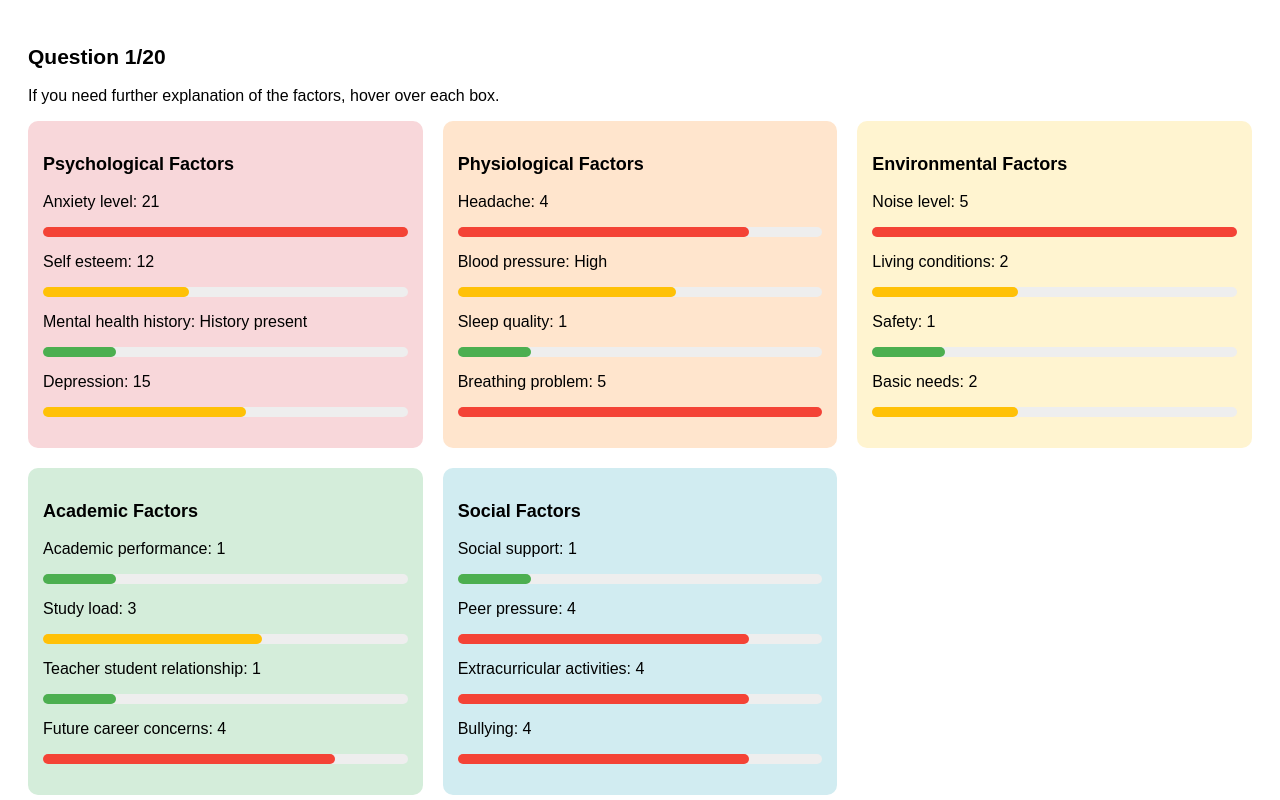
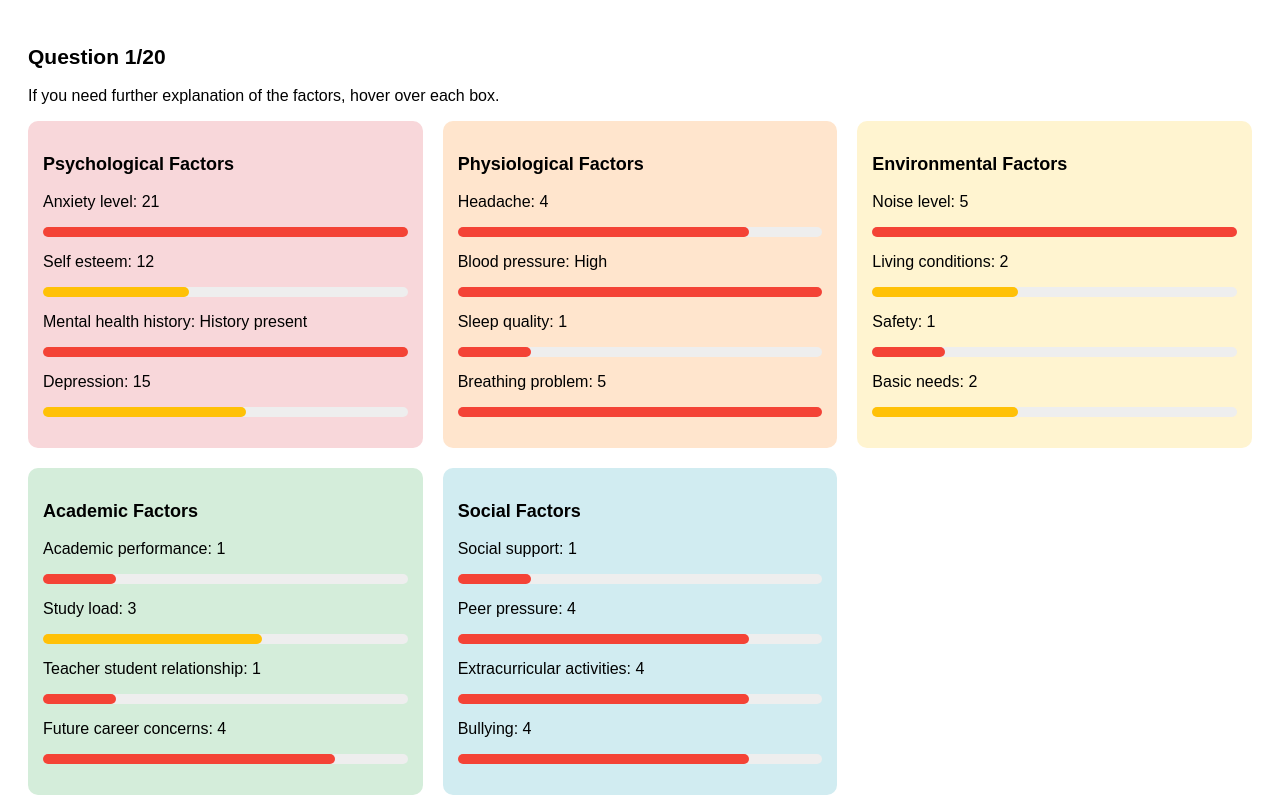
Before and after one commit to zinnia11/HAI_assignment3_task_form, a plain HTML site: page index.html in a window 1280 px wide. Both pictures are taken after a click on the button "Start". Shown: the top 800 px of the page. Drawn offline with Linux system fonts and the light colour scheme.

Commit message:
fixed color again

```diff
--- a/index.html
+++ b/index.html
@@ -89,7 +89,7 @@
             max-width: 1200px;
             margin: 100px auto;
             padding: 20px 20px;
-            background-color: #fffcf5;
+            background-color: #eee;
         }
         #intro p{
             font-size: medium;
@@ -244,12 +244,17 @@
                     category == "depression" ? 27 :
                     category == "mental_health_history" ? 1 :
                     category == "blood_pressure" ? 3 :
-                    5;
+                    5 ;
             const percentage = (parseFloat(value) / max) * 100;
 
-            let color = postive_valence.includes(category) ? "#F44336" : "#4CAF50" ; // low = red if positive valence, else green
-            if (percentage >= 33 && percentage < 67) color = "#FFC107"; // medium = yellow
-            else if (percentage >= 67 && !(postive_valence.includes(category))) color = "#F44336"; // high = red if not positive valence
+            let color;
+            if (percentage < 33) {
+                color = postive_valence.includes(category) ? "#F44336" : "#4CAF50" ;   // low = bad if positive valence
+            } else if (percentage < 67) {
+                color = "#FFC107";                            // medium = yellow
+            } else {
+                color = postive_valence.includes(category) ? "#4CAF50" : "#F44336";   // high = good if positive valence
+            }
 
             return `
                 <div class="number-line">
@@ -269,41 +274,41 @@
                 <h3>Psychological Factors</h3>
                 <p>Anxiety level: ${student.anxiety_level} ${numberLine(student.anxiety_level, "anxiety_level")}</p>
                 <p>Self esteem: ${student.self_esteem} ${numberLine(student.self_esteem, "self_esteem")}</p>
-                <p>Mental health history: ${student.mental_health_history == "1" ? "History present" : "No history"} ${numberLine(student.mental_health_history, NaN)}</p>
+                <p>Mental health history: ${student.mental_health_history == "1" ? "History present" : "No history"} ${numberLine(student.mental_health_history, "mental_health_history")}</p>
                 <p>Depression: ${student.depression} ${numberLine(student.depression, "depression")}</p>`;
 
             document.getElementById('phys').innerHTML = `
                 <h3>Physiological Factors</h3>
-                <p>Headache: ${student.headache} ${numberLine(student.headache, NaN)}</p>
+                <p>Headache: ${student.headache} ${numberLine(student.headache, "headache")}</p>
                 <p>Blood pressure: ${
                     student.blood_pressure == "1" ? "Low" :
                     student.blood_pressure == "2" ? "Average" :
                     student.blood_pressure == "3" ? "High" :
-                    "Unknown"} ${numberLine(student.blood_pressure, NaN)}
+                    "Unknown"} ${numberLine(student.blood_pressure, "blood_pressure")}
                 </p>
-                <p>Sleep quality: ${student.sleep_quality} ${numberLine(student.sleep_quality, NaN)}</p>
-                <p>Breathing problem: ${student.breathing_problem} ${numberLine(student.breathing_problem, NaN)}</p>`;
+                <p>Sleep quality: ${student.sleep_quality} ${numberLine(student.sleep_quality, "sleep_quality")}</p>
+                <p>Breathing problem: ${student.breathing_problem} ${numberLine(student.breathing_problem, "breathing_problem")}</p>`;
 
             document.getElementById('env').innerHTML = `
                 <h3>Environmental Factors</h3>
-                <p>Noise level: ${student.noise_level} ${numberLine(student.noise_level, NaN)}</p>
-                <p>Living conditions: ${student.living_conditions} ${numberLine(student.living_conditions, NaN)}</p>
-                <p>Safety: ${student.safety} ${numberLine(student.safety, NaN)}</p>
-                <p>Basic needs: ${student.basic_needs} ${numberLine(student.basic_needs, NaN)}</p>`;
+                <p>Noise level: ${student.noise_level} ${numberLine(student.noise_level, "noise_level")}</p>
+                <p>Living conditions: ${student.living_conditions} ${numberLine(student.living_conditions, "living_conditions")}</p>
+                <p>Safety: ${student.safety} ${numberLine(student.safety, "safety")}</p>
+                <p>Basic needs: ${student.basic_needs} ${numberLine(student.basic_needs, "basic_needs")}</p>`;
 
             document.getElementById('acad').innerHTML = `
                 <h3>Academic Factors</h3>
-                <p>Academic performance: ${student.academic_performance} ${numberLine(student.academic_performance, NaN)}</p>
-                <p>Study load: ${student.study_load} ${numberLine(student.study_load, NaN)}</p>
-                <p>Teacher student relationship: ${student.teacher_student_relationship} ${numberLine(student.teacher_student_relationship, NaN)}</p>
-                <p>Future career concerns: ${student.future_career_concerns} ${numberLine(student.future_career_concerns, NaN)}</p>`;
+                <p>Academic performance: ${student.academic_performance} ${numberLine(student.academic_performance, "academic_performance")}</p>
+                <p>Study load: ${student.study_load} ${numberLine(student.study_load, "study_load")}</p>
+                <p>Teacher student relationship: ${student.teacher_student_relationship} ${numberLine(student.teacher_student_relationship, "teacher_student_relationship")}</p>
+                <p>Future career concerns: ${student.future_career_concerns} ${numberLine(student.future_career_concerns, "future_career_concerns")}</p>`;
 
             document.getElementById('social').innerHTML = `
                 <h3>Social Factors</h3>
-                <p>Social support: ${student.social_support} ${numberLine(student.social_support, NaN)}</p>
-                <p>Peer pressure: ${student.peer_pressure} ${numberLine(student.peer_pressure, NaN)}</p>
-                <p>Extracurricular activities: ${student.extracurricular_activities} ${numberLine(student.extracurricular_activities, NaN)}</p>
-                <p>Bullying: ${student.bullying} ${numberLine(student.bullying, NaN)}</p>`;
+                <p>Social support: ${student.social_support} ${numberLine(student.social_support, "social_support")}</p>
+                <p>Peer pressure: ${student.peer_pressure} ${numberLine(student.peer_pressure, "peer_pressure")}</p>
+                <p>Extracurricular activities: ${student.extracurricular_activities} ${numberLine(student.extracurricular_activities, "extracurricular_activities")}</p>
+                <p>Bullying: ${student.bullying} ${numberLine(student.bullying, "bullying")}</p>`;
         }
 
         // when pressed, hides the intro section and shows the first question
```
